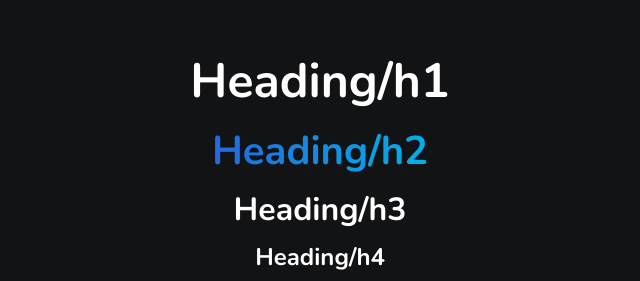
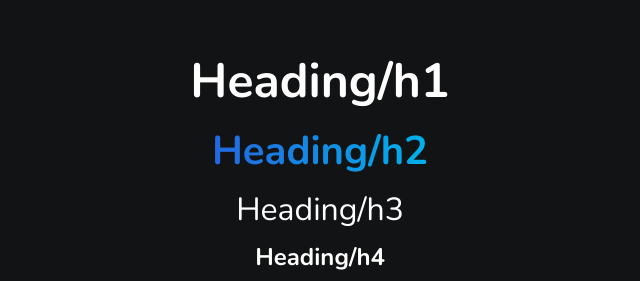
Before and after one commit to swiiny/create-nextjs-dapp, a Next.js app: page / in a window 1280 px wide. Shown: the part 192-473 px from the top of the page, without its empty margins (320-960 px from the left). Built offline with nearby package versions, Linux system fonts and the light colour scheme.

Commit message:
add weight props to Text component

```diff
--- a/components/default/Text/Text.enum.ts
+++ b/components/default/Text/Text.enum.ts
@@ -9,4 +9,9 @@ enum ETextType {
 	span = 'span'
 }
 
-export { ETextType };
+enum EFontWeight {
+	regular = 400,
+	bold = 700
+}
+
+export { ETextType, EFontWeight };
--- a/components/default/Text/Text.styles.ts
+++ b/components/default/Text/Text.styles.ts
@@ -1,12 +1,9 @@
 import { ESize } from '@theme/theme.enum';
 import styled, { css } from 'styled-components';
-import { ETextType } from './Text.enum';
+import { EFontWeight, ETextType } from './Text.enum';
+import { IText } from './Text.type';
 
-export const StyledText = styled.div<{
-	as?: ETextType;
-	size?: ESize.s | ESize.m | ESize.l;
-	color?: string;
-}>`
+export const StyledText = styled.div<IText>`
 	${(p) => css`
 		position: relative;
 
@@ -17,6 +14,8 @@ export const StyledText = styled.div<{
 					-webkit-text-fill-color: transparent;
 			  `
 			: `color: ${p.color || p.theme.colors.white};`}
+
+		${p.weight ? `font-weight: ${p.weight};` : ''}
 
 		${() => {
 			let fontSize: number = 1;
--- a/components/default/Text/Text.tsx
+++ b/components/default/Text/Text.tsx
@@ -3,9 +3,9 @@ import { IText } from './Text.type';
 import { StyledText } from './Text.styles';
 import { ETextType } from './Text.enum';
 
-const Text: FC<IText> = ({ children, type = ETextType.p, size, color }) => {
+const Text: FC<IText> = ({ children, type = ETextType.p, size, weight, color }) => {
 	return (
-		<StyledText as={type} size={size} color={color}>
+		<StyledText as={type} size={size} weight={weight} color={color}>
 			{children}
 		</StyledText>
 	);
--- a/components/default/Text/Text.type.ts
+++ b/components/default/Text/Text.type.ts
@@ -1,10 +1,12 @@
 import { ESize } from '@theme/theme.enum';
 import { DefaultTheme } from 'styled-components';
-import { ETextType } from './Text.enum';
+import { EFontWeight, ETextType } from './Text.enum';
 
 interface IText {
-	children: string;
+	as?: string;
+	children?: string;
 	type?: ETextType;
+	weight?: EFontWeight;
 	size?: ESize.s | ESize.m | ESize.l;
 	color?: string;
 }
--- a/components/pages/home/HomePage/HomePage.tsx
+++ b/components/pages/home/HomePage/HomePage.tsx
@@ -5,7 +5,7 @@ import { Box } from '@mui/system';
 import Button from '@components/default/Button';
 import { FaGithub } from 'react-icons/fa';
 import Text from '@components/default/Text';
-import { ETextType } from '@components/default/Text/Text.enum';
+import { EFontWeight, ETextType } from '@components/default/Text/Text.enum';
 import { ESize } from '@theme/theme.enum';
 import { useTheme } from 'styled-components';
 
@@ -27,7 +27,9 @@ const HomePage: FC<IHomePage> = () => {
 				<Text type={ETextType.h2} color={theme.colors.blueGradient}>
 					Heading/h2
 				</Text>
-				<Text type={ETextType.h3}>Heading/h3</Text>
+				<Text type={ETextType.h3} weight={EFontWeight.regular}>
+					Heading/h3
+				</Text>
 				<Text type={ETextType.h4}>Heading/h4</Text>
 				<Text type={ETextType.p} size={ESize.l}>
 					Body/L
```
